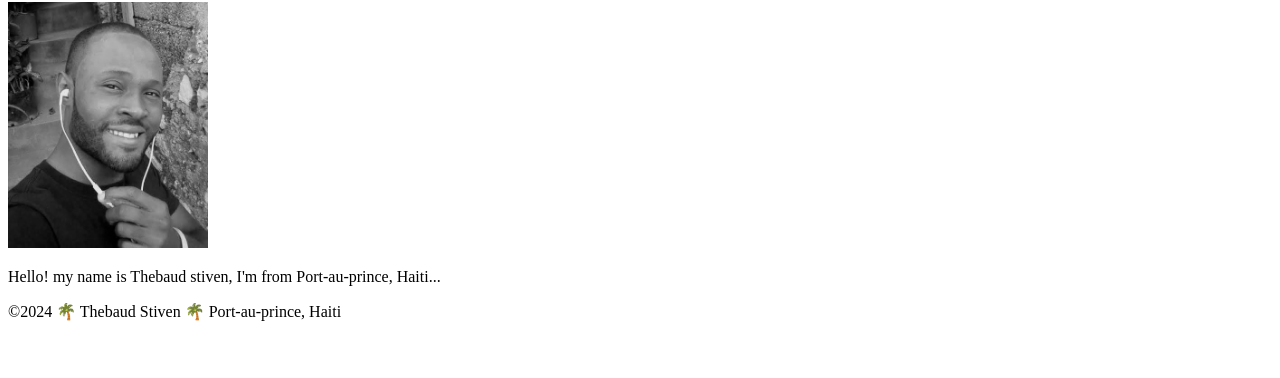
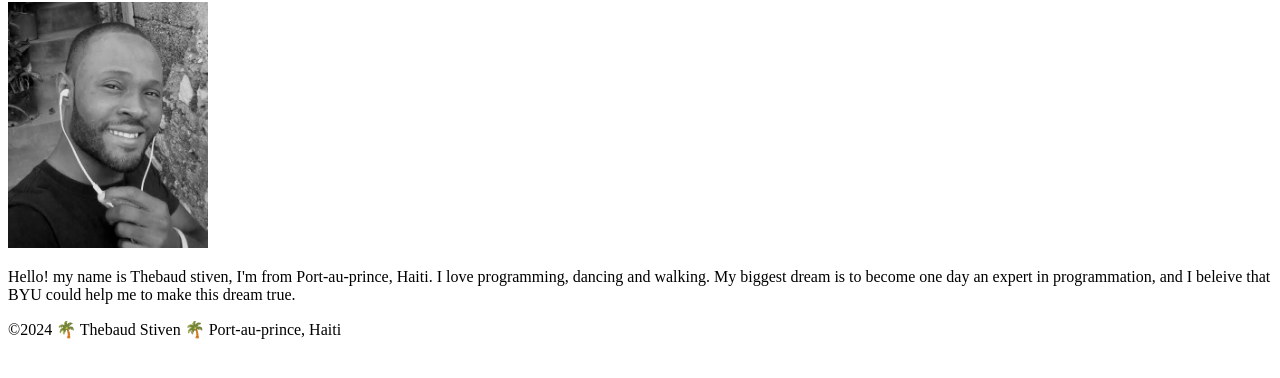
Before and after one commit to mybbts/WDD130-2, a plain HTML site: page index.html in a window 1280 px wide. Shown: the part 104-482 px from the top of the page. Drawn offline with Linux system fonts and the light colour scheme.

Commit message:
first commit

```diff
--- a/index.html
+++ b/index.html
@@ -18,7 +18,9 @@
 <main>
     <h1>Thebaud Stiven | WDD 130</h1>
     <img src="images/profile.jpg" alt="Hello, my name is Thebaud Stiven" width="200">
-    <p>Hello! my name is Thebaud stiven, I'm from Port-au-prince, Haiti...</p>
+    <p>Hello! my name is Thebaud stiven, I'm from Port-au-prince, Haiti. I love programming, dancing and
+        walking. My biggest dream is to become one day an expert in programmation, and I beleive that BYU
+    could help me to make this dream true.</p>
 </main>
 <footer>
     <p>©2024 🌴 Thebaud Stiven  🌴  Port-au-prince, Haiti</p>
```
